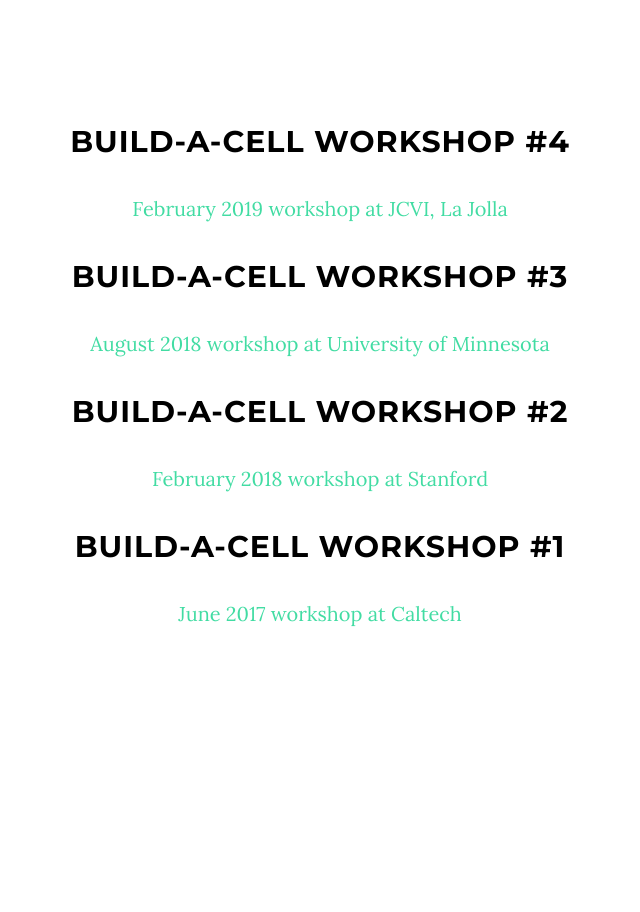
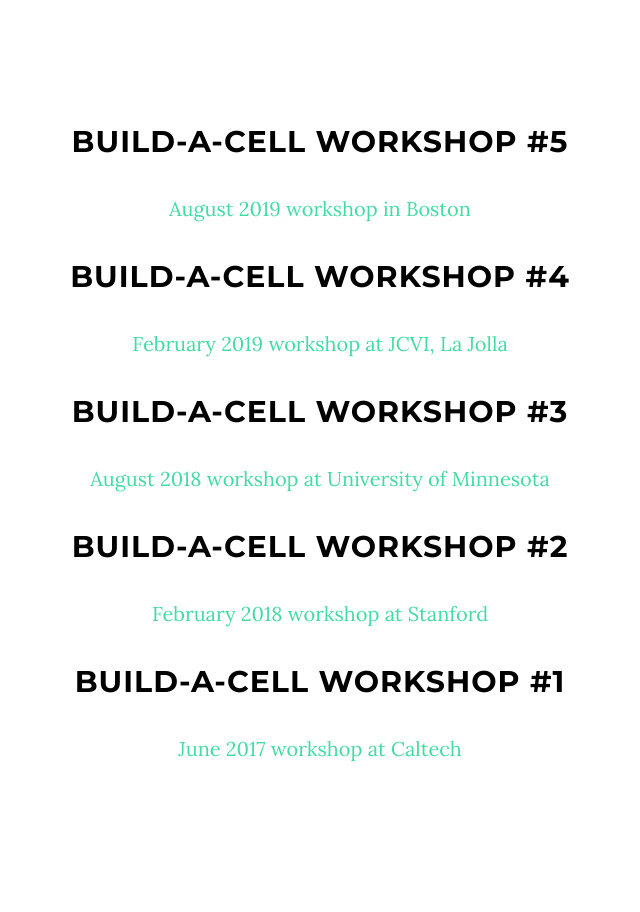
Before and after one commit to BuildACell/buildacell.github.io, a website: page index.html in a window 1280 px wide. Shown: the part 2060-2972 px from the top of the page, without its empty margins (320-960 px from the left). Drawn offline with nearby package versions, Linux system fonts and the light colour scheme; some packages are replaced by stand-ins of ours.

Commit message:
Update index.html

```diff
--- a/index.html
+++ b/index.html
@@ -123,6 +123,8 @@
     <section id="workshops" class="container content-section text-center">
         <div class="row">
             <div class="col-lg-8 col-lg-offset-2">
+              <h2>Build-a-Cell Workshop #5</h2>
+                 <p><a href="http://buildacell.io/engineering/workshop5/">August 2019 workshop in Boston</a></p>
               <h2>Build-a-Cell Workshop #4</h2>
                 <p><a href="http://buildacell.io/engineering/workshop4/">February 2019 workshop at JCVI, La Jolla</a></p>
               <h2>Build-a-Cell Workshop #3</h2>
```
